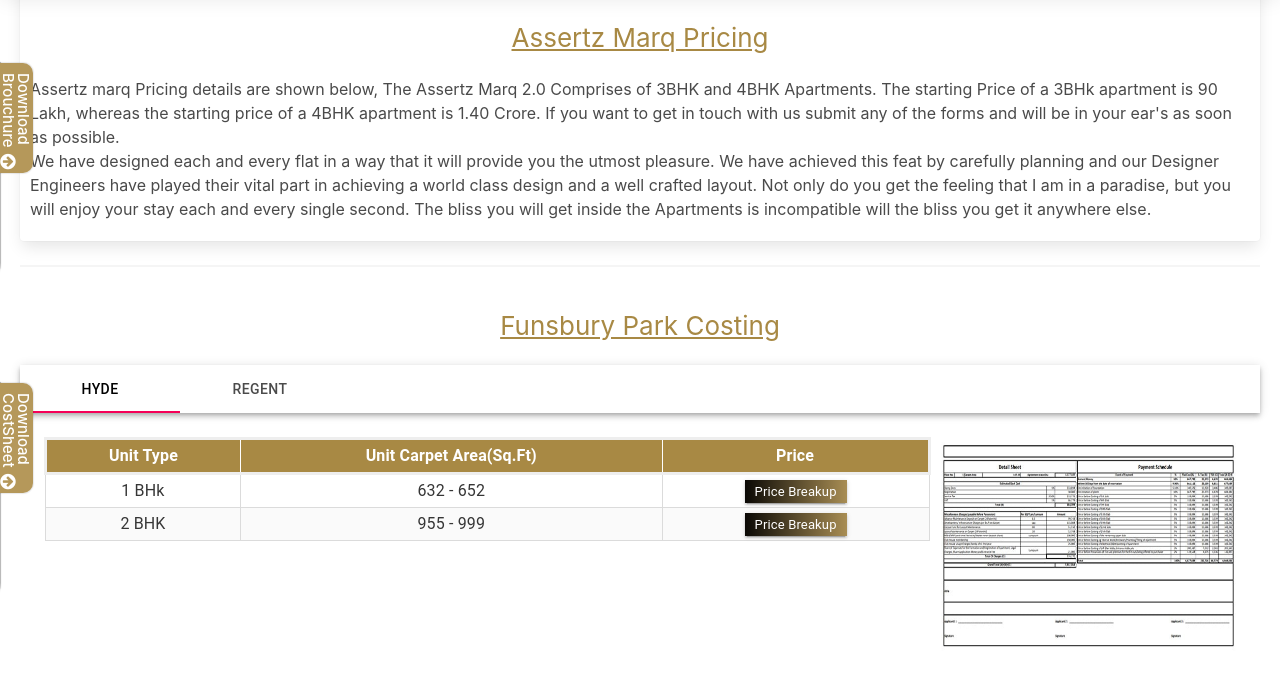
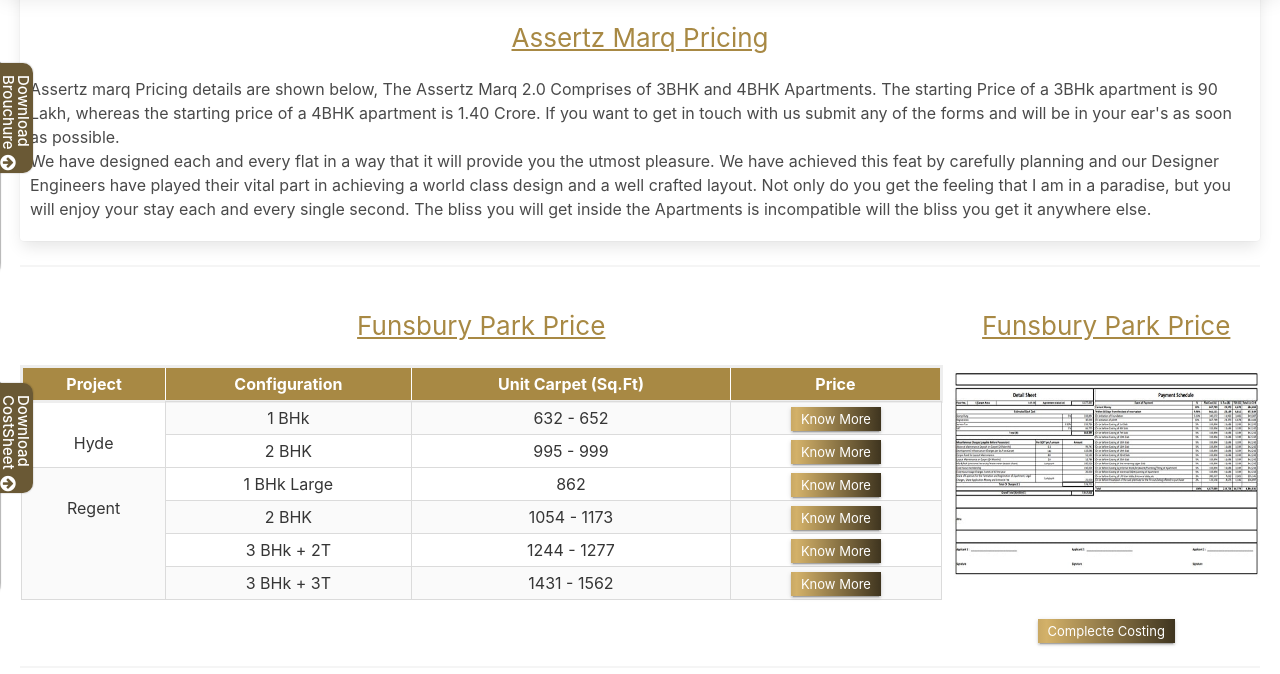
Before and after one commit to jithendraathipatla/ReactAssertz, a Gatsby site: page /pricing in a window 1280 px wide. Shown: the part 97-771 px from the top of the page. Built offline with nearby package versions, Linux system fonts and the light colour scheme; Gatsby itself is replaced by a stand-in of ours.

Commit message:
second commit

```diff
--- a/src/Components/Costing.js
+++ b/src/Components/Costing.js
@@ -19,32 +19,70 @@ const Costing = () => {
     return (
         <div className="costingPart">
         <div>
-
+        <div style={{textAlign:"center"}}>
+        <Title title="Funsbury Park Price"/>
+        </div>
             <table className="table is-bordered is-striped is-narrow is-hoverable is-fullwidth">
             <thead >
               <tr className="is-selected" style={{backgroundColor:"rgb(168, 137, 68)", border:"3px solid #eee"}}>
-                <th>Unit Type</th>
-                <th>Unit Carpet Area(Sq.Ft)</th>
+              <th>Project</th>
+              <th>Configuration</th>
+              <th>Unit Carpet (Sq.Ft)</th>
               <th>Price</th>
             </tr>
             </thead>
 
             <tbody>
+
+            <tr>
+            <td rowSpan={3}>
+            <br/>Hyde</td>
+            </tr>
             <tr>
             <td>1 BHk</td>
              <td>632 - 652</td>
-               <td><Modal title="Price Breakup" class="modalbuttonsmall"/></td>
+             <td><Modal title="Know More" class="modalbuttonsmall"/></td>
+            </tr>
+            <tr>
+             <td>2 BHK </td>
+             <td>995 - 999</td>
+             <td><Modal title="Know More" class="modalbuttonsmall"/></td>
+            </tr>
+
+
+            <tr>
+            <td rowSpan={5}>
+            <br/>Regent</td>
+            </tr>
+            <tr>
+            <td>1 BHk Large</td>
+             <td>862</td>
+             <td><Modal title="Know More" class="modalbuttonsmall"/></td>
             </tr>
             <tr>
              <td>2 BHK</td>
-               <td>955 - 999</td>
-               <td><Modal title="Price Breakup" class="modalbuttonsmall"/></td>
+             <td>1054 - 1173</td>
+             <td><Modal title="Know More" class="modalbuttonsmall"/></td>
             </tr>
-
+            <tr>
+             <td>3 BHk + 2T</td>
+             <td>1244 - 1277</td>
+             <td><Modal title="Know More" class="modalbuttonsmall"/></td>
+            </tr>
+            <tr>
+            <td>3 BHk + 3T</td>
+            <td>1431 - 1562</td>
+            <td><Modal title="Know More" class="modalbuttonsmall"/></td>
+           </tr>
 
           </tbody>
           </table>
             </div>
+            <div>
+            <div style={{textAlign:"center"}}>
+            <Title title="Funsbury Park Price"/>
+            </div>
+
             <div  onMouseEnter={handleMouseHover} onMouseLeave={handleMouseHoverTwo} className="parkedtwo">
             <img src={CostingImage}  alt="costing Details" style={{height:"223px", width:"100%"}}/>
             <div className={hoveredText === null ? "parkedone" : "parked"}>
@@ -56,6 +94,7 @@ const Costing = () => {
             <Modal title="Complecte Costing" class="modalbuttonsmall"/>
             </div>
             </div>
+        </div>
 
     );
 };
--- a/src/Components/CostingOne.js
+++ /dev/null
@@ -1,73 +0,0 @@
-import React, {useState} from 'react';
-import '../GlobalStyles/styles.css';
-import Title from './Title';
-import CostingImage from '../Images/costing-details.jpg';
-import Modal from './Modal';
-
-const Costing = () => {
-    const [hoveredText, sethoveredText] = useState(null);
-
-    const handleMouseHover = () => {
-      sethoveredText("true");
-    }
-
-    const handleMouseHoverTwo = () => {
-      sethoveredText(null);
-    }
-
-
-    return (
-        <div className="costingPart">
-        <div>
-            <table className="table is-bordered is-striped is-narrow is-hoverable is-fullwidth">
-            <thead >
-              <tr className="is-selected" style={{backgroundColor:"rgb(168, 137, 68)", border:"3px solid #eee"}}>
-                <th>Unit Type</th>
-                <th>Unit Carpet Area(Sq.Ft)</th>
-                <th>Price</th>
-              </tr>
-            </thead>
-
-            <tbody>
-              <tr>
-              <td>1 BHk Large</td>
-               <td>862</td>
-               <td><Modal title="Price Breakup" class="modalbuttonsmall"/></td>
-              </tr>
-              <tr>
-               <td>2 BHK</td>
-               <td>1054 - 1173</td>
-               <td><Modal title="Price Breakup" class="modalbuttonsmall"/></td>
-              </tr>
-              <tr>
-               <td>3 BHk + 2T</td>
-               <td>1224 - 1277</td>
-               <td><Modal title="Price Breakup" class="modalbuttonsmall"/></td>
-              </tr>
-
-              <tr>
-              <td>3 BHk + 3T</td>
-              <td>1431 - 1562</td>
-              <td><Modal title="Price Breakup" class="modalbuttonsmall"/></td>
-             </tr>
-
-            </tbody>
-          </table>
-            </div>
-
-            <div  onMouseEnter={handleMouseHover} onMouseLeave={handleMouseHoverTwo} className="parkedtwo">
-            <img src={CostingImage}  alt="costing Details" style={{height:"223px", width:"100%"}}/>
-            <div className={hoveredText === null ? "parkedone" : "parked"}>
-            <Modal title="Know More"  class="modalbuttonsmall"/>
-            </div>
-            </div>
-            <br/>
-            <div style={{textAlign:"center"}}>
-            <Modal title="Complecte Costing" class="modalbuttonsmall"/>
-            </div>
-
-        </div>
-    );
-};
-
-export default Costing;
--- a/src/Components/tabsforCost.js
+++ /dev/null
@@ -1,78 +0,0 @@
-import React from 'react';
-import PropTypes from 'prop-types';
-import { makeStyles } from '@material-ui/core/styles';
-import AppBar from '@material-ui/core/AppBar';
-import Tabs from '@material-ui/core/Tabs';
-import Tab from '@material-ui/core/Tab';
-import Typography from '@material-ui/core/Typography';
-import Box from '@material-ui/core/Box';
-import CostingHyde from '../Components/Costing';
-import CostingRegent from '../Components/CostingOne';
-import Title from '../Components/Title';
-
-function TabPanel(props) {
-  const { children, value, index, ...other } = props;
-
-  return (
-    <Typography
-      component="div"
-      role="tabpanel"
-      hidden={value !== index}
-      id={`simple-tabpanel-${index}`}
-      aria-labelledby={`simple-tab-${index}`}
-      {...other}
-    >
-      {value === index && <Box p={3}>{children}</Box>}
-    </Typography>
-  );
-}
-
-TabPanel.propTypes = {
-  children: PropTypes.node,
-  index: PropTypes.any.isRequired,
-  value: PropTypes.any.isRequired,
-};
-
-function a11yProps(index) {
-  return {
-    id: `simple-tab-${index}`,
-    'aria-controls': `simple-tabpanel-${index}`,
-  };
-}
-
-const useStyles = makeStyles(theme => ({
-  root: {
-    flexGrow: 1,
-    backgroundColor: theme.palette.background.paper,
-  },
-}));
-
-export default function SimpleTabs() {
-  const classes = useStyles();
-  const [value, setValue] = React.useState(0);
-
-  const handleChange = (event, newValue) => {
-    setValue(newValue);
-  };
-
-  return (
-    <div className={classes.root}>
-    <div style={{textAlign:"center"}}>
-     <Title title="Funsbury Park Costing"/>
-    </div>
-      <AppBar position="static">
-        <Tabs value={value} onChange={handleChange} aria-label="simple tabs example">
-          <Tab label="Hyde" {...a11yProps(0)} />
-          <Tab label="Regent" {...a11yProps(1)} />
-        </Tabs>
-      </AppBar>
-      <TabPanel value={value} index={0}>
-        <CostingHyde/>
-      </TabPanel>
-      <TabPanel value={value} index={1}>
-       <CostingRegent/>
-      </TabPanel>
-
-    </div>
-  );
-}
--- a/src/pages/index.js
+++ b/src/pages/index.js
@@ -11,7 +11,7 @@ import Amenities from '../Components/Amenities';
 import SEOComponent from '../Components/SEO';
 import HighlightFormTwo from '../Components/HighlightFormTwo';
 import Slider from '../Components/Slider';
-import TabsContainerOne from '../Components/tabsforCost';
+import TabsContainerOne from '../Components/Costing';
 import SideMenuBar from '../Components/SideMenu';
 import HighlightForm from '../Components/HighlightForm';
 
--- a/src/pages/pricing.js
+++ b/src/pages/pricing.js
@@ -5,7 +5,7 @@ import SEOComponent from '../Components/SEO';
 import Footer from '../Components/Footer';
 import Titleabc from '../Components/Title';
 import Description from '../Components/Description';
-import PricingComponent from '../Components/tabsforCost';
+import PricingComponent from '../Components/Costing';
 import SideMenu from '../Components/SideMenu';
 
 const pricing = () => {
```
Lines whose indentation alone changed are shown as unchanged.
